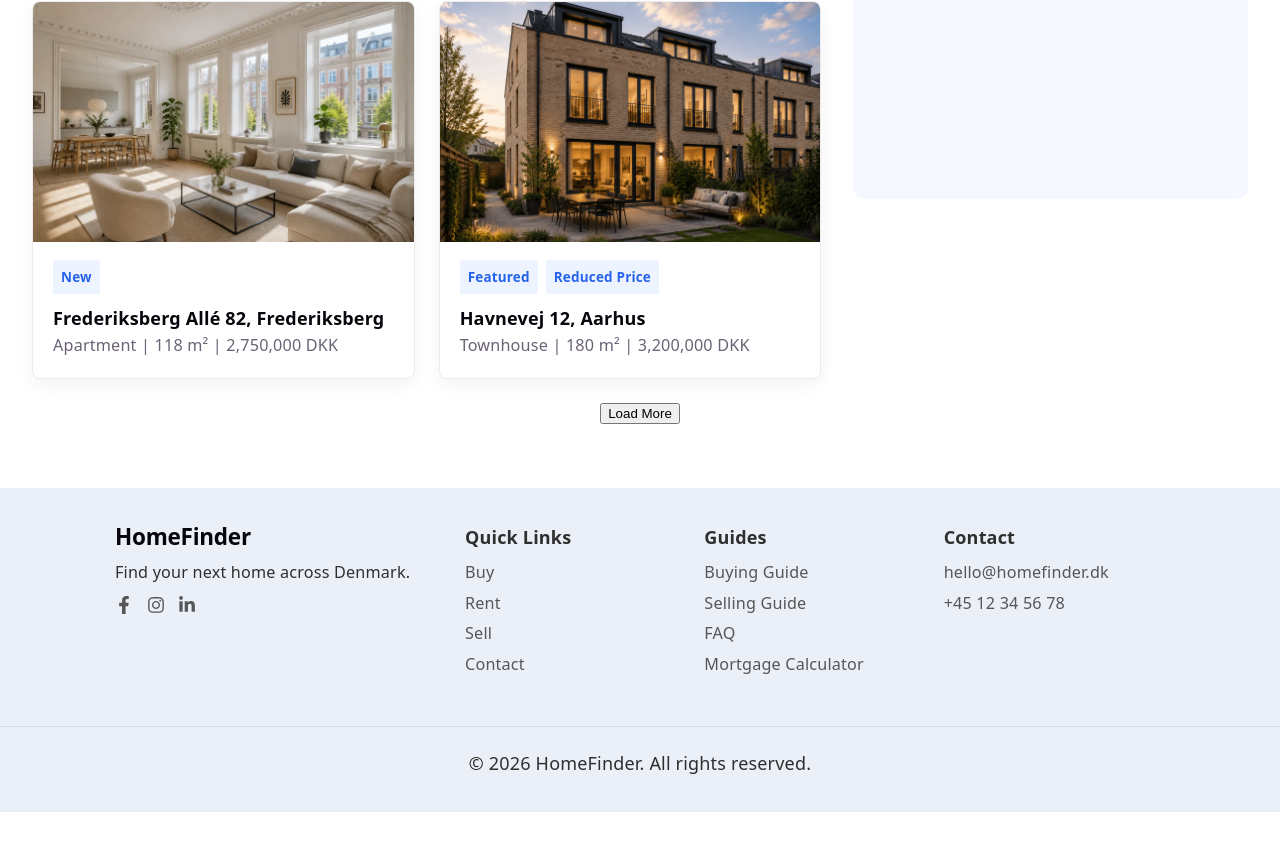
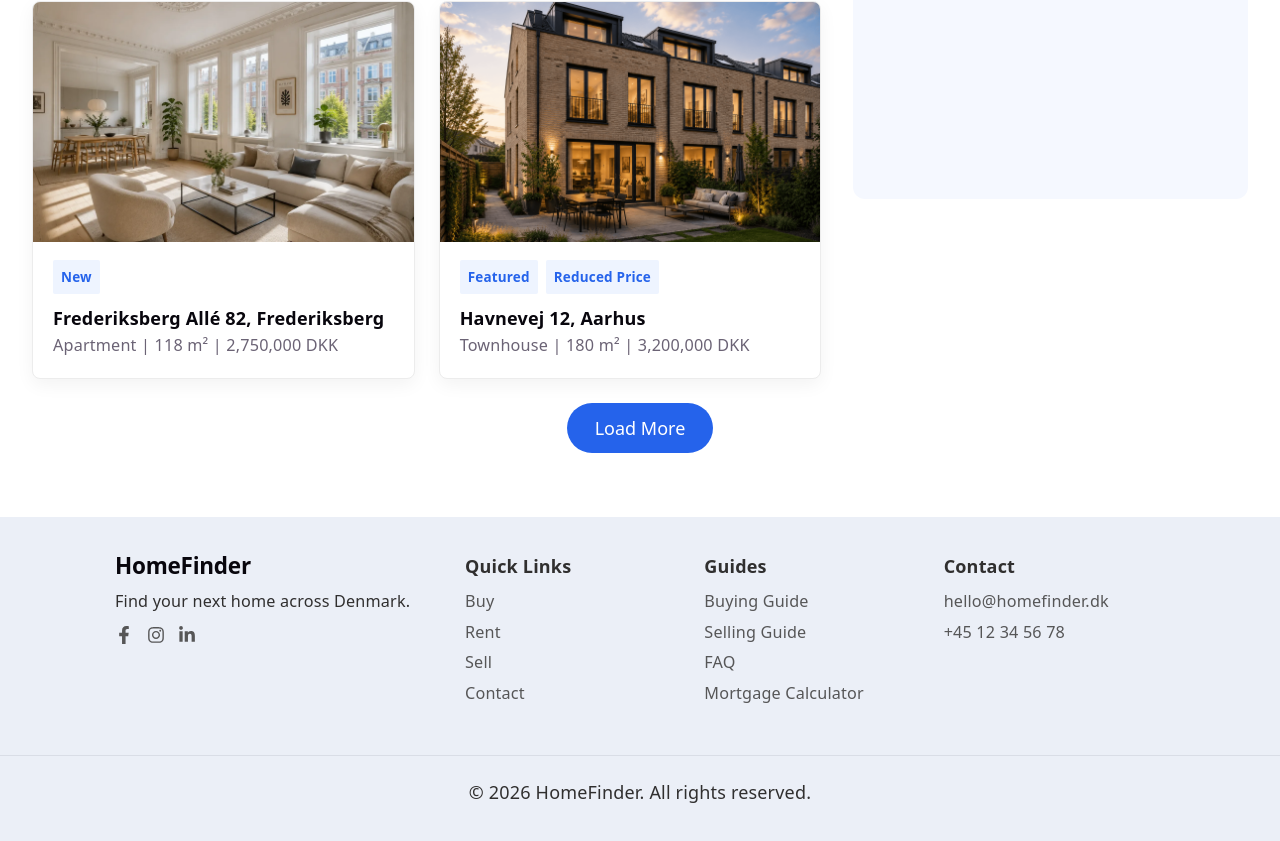
Before and after one commit to yasi-ayazi/home-finder, a React (Vite) app: page /buy in a window 1280 px wide. Shown: the part 727-1568 px from the top of the page. Before the commit the page ends 1539 px from the top, so only its background shows below. Built offline with nearby package versions, Linux system fonts and the light colour scheme.

Commit message:
refactor: style Load More button in Buy page for improved UI

```diff
--- a/src/pages/Buy.css
+++ b/src/pages/Buy.css
@@ -77,3 +77,17 @@
     display: flex;
     justify-content: center;
 }
+
+.buy-page__load-more {
+    padding: 12px 28px;
+
+    background: var(--primary);
+    color: white;
+    border: none;
+    border-radius: 999px;
+
+    font: inherit;
+    font-weight: 500;
+
+    cursor: pointer;
+}
--- a/src/pages/Buy.tsx
+++ b/src/pages/Buy.tsx
@@ -115,7 +115,7 @@ function Buy() {
 
       <section className="buy-page__pagination">
         {visibleCount < sortedProperties.length && (
-          <button onClick={handleLoadMore} className="load-more-btn">
+          <button onClick={handleLoadMore} className="buy-page__load-more">
             Load More
           </button>
         )}
```
